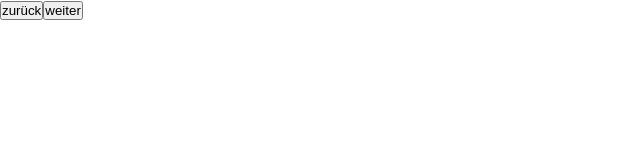
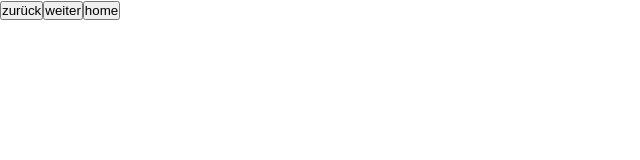
Before and after one commit to AlxRpp/MyPortfolio, an Angular app: page /projects/1 in a window 1280 px wide. Shown: the top 160 px of the page, without its empty margins (0-640 px from the left). Built offline with nearby package versions, Linux system fonts and the light colour scheme.

Commit message:
added home Buttom to singleProject-Component

```diff
--- a/src/app/main/pages/single-project/single-project.html
+++ b/src/app/main/pages/single-project/single-project.html
@@ -1,6 +1,7 @@
 <h1>{{ project?.title }}</h1>
 <button (click)="prev()">zurück</button>
 <button (click)="next()">weiter</button>
+<button [routerLink]="'/'">home</button>
 
 <p>{{ project?.description }}</p>
 <p>{{ project?.implDetails }}</p>
--- a/src/app/main/pages/single-project/single-project.ts
+++ b/src/app/main/pages/single-project/single-project.ts
@@ -1,12 +1,12 @@
 import { CommonModule } from '@angular/common';
 import { Component } from '@angular/core';
-import { ActivatedRoute, Router } from '@angular/router';
+import { ActivatedRoute, Router, RouterLink } from '@angular/router';
 import { ProjectsData } from '../../shared/service/projectsData';
 import { Project } from '../../shared/interfaces/project.interface';
 
 @Component({
   selector: 'app-single-project',
-  imports: [CommonModule],
+  imports: [CommonModule, RouterLink],
   templateUrl: './single-project.html',
   styleUrl: './single-project.scss'
 })
```
